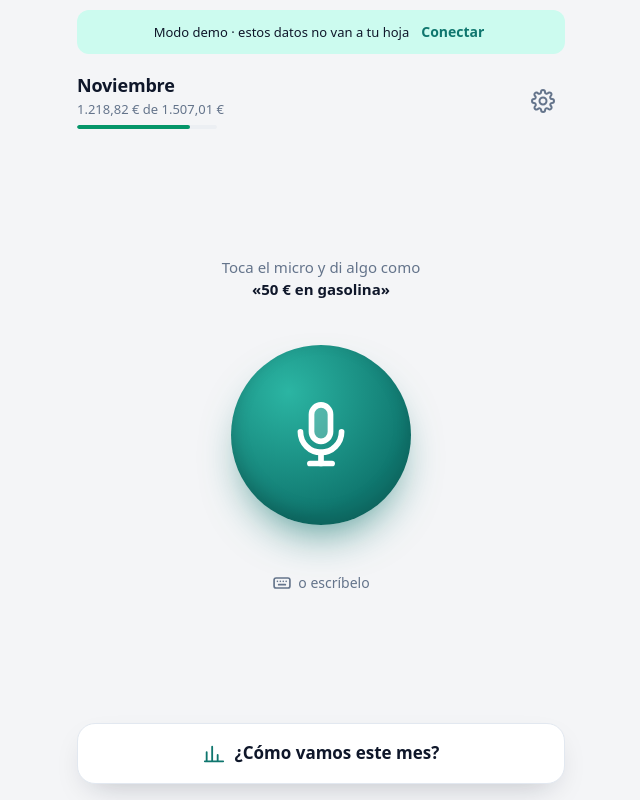
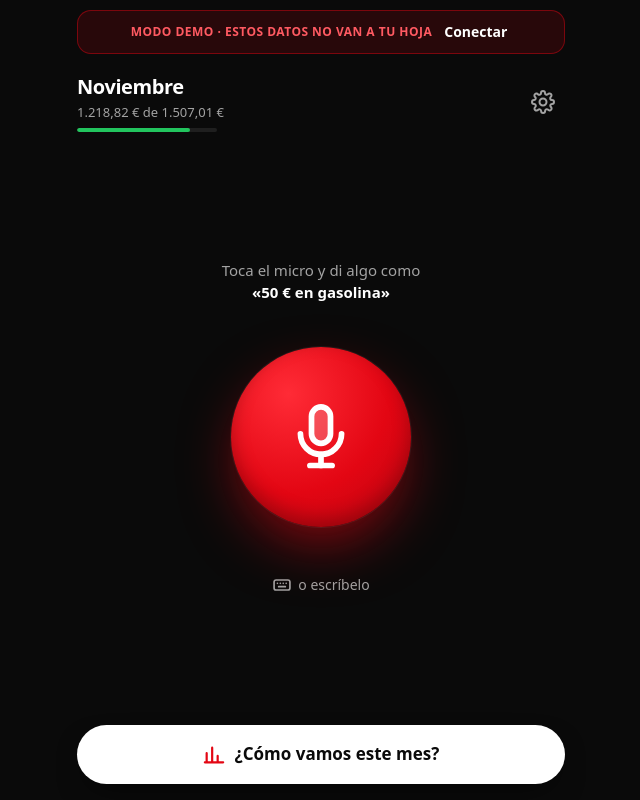
Before and after one commit to albertogarciaatienza1886/cuentas, a plain HTML site: page index.html in a window 1280 px wide. Shown: the whole page, without its empty margins (319-959 px from the left). Drawn offline with Linux system fonts and the light colour scheme.

Commit message:
Colores de la marca: negro, rojo y blanco
Co-Authored-By: Claude Opus 5.5 <noreply@anthropic.com>

```diff
--- a/index.html
+++ b/index.html
@@ -3,13 +3,12 @@
 <head>
   <meta charset="utf-8">
   <meta name="viewport" content="width=device-width, initial-scale=1, viewport-fit=cover">
-  <meta name="theme-color" content="#f4f5f7" media="(prefers-color-scheme: light)">
-  <meta name="theme-color" content="#0b1220" media="(prefers-color-scheme: dark)">
+  <meta name="theme-color" content="#0a0a0a">
   <meta name="description" content="Apunta gastos con la voz y mira cómo vas con tus presupuestos.">
   <meta name="mobile-web-app-capable" content="yes">
   <meta name="apple-mobile-web-app-capable" content="yes">
   <meta name="apple-mobile-web-app-title" content="Cuentas">
-  <meta name="apple-mobile-web-app-status-bar-style" content="default">
+  <meta name="apple-mobile-web-app-status-bar-style" content="black">
   <link rel="manifest" href="manifest.webmanifest">
   <link rel="icon" type="image/png" sizes="192x192" href="icons/icon-192.png">
   <link rel="apple-touch-icon" href="icons/apple-touch-icon.png">
--- a/styles.css
+++ b/styles.css
@@ -1,42 +1,25 @@
+/* Colores de la marca: negro, rojo y blanco (siempre en oscuro, como la web). */
 :root {
-  --fondo: #f4f5f7;
-  --superficie: #ffffff;
-  --superficie-2: #eceff3;
-  --texto: #0f172a;
-  --suave: #64748b;
-  --borde: #e2e8f0;
-  --acento: #0f766e;
-  --acento-claro: #2bb5a3;
-  --acento-suave: #ccfbef;
-  --grabando: #e11d48;
-  --grabando-claro: #fb7185;
-  --ok: #059669;
-  --aviso: #d97706;
-  --peligro: #dc2626;
-  --gris: #94a3b8;
-  --sombra: 0 12px 32px -14px rgba(15, 23, 42, .28);
+  --fondo: #0a0a0a;
+  --superficie: #141414;
+  --superficie-2: #1f1f1f;
+  --texto: #ffffff;
+  --suave: #a3a3a3;
+  --borde: #262626;
+  --acento: #e30613;
+  --acento-claro: #ff2b36;
+  --acento-oscuro: #b8040f;
+  --acento-texto: #ff5a62;
+  --acento-suave: rgba(227, 6, 19, .14);
+  --brillo: 0 10px 28px -6px rgba(227, 6, 19, .6);
+  --ok: #22c55e;
+  --aviso: #f59e0b;
+  --peligro: #ff4d4f;
+  --gris: #525252;
+  --sombra: 0 12px 32px -14px rgba(0, 0, 0, .85);
   --radio: 20px;
-  color-scheme: light;
-}
-
-@media (prefers-color-scheme: dark) {
-  :root {
-    --fondo: #0b1220;
-    --superficie: #121b2d;
-    --superficie-2: #1c2639;
-    --texto: #e5e9f0;
-    --suave: #94a3b8;
-    --borde: #243049;
-    --acento: #14b8a6;
-    --acento-claro: #5eead4;
-    --acento-suave: #123a3a;
-    --ok: #34d399;
-    --aviso: #fbbf24;
-    --peligro: #f87171;
-    --gris: #64748b;
-    --sombra: 0 12px 32px -14px rgba(0, 0, 0, .7);
-    color-scheme: dark;
-  }
+  --titulos: 800;
+  color-scheme: dark;
 }
 
 * { box-sizing: border-box; }
@@ -67,9 +50,11 @@ svg { fill: none; stroke: currentColor; stroke-width: 2; stroke-linecap: round;
 /* ── Banner demo ── */
 .banner {
   display: flex; align-items: center; justify-content: center; gap: 8px; flex-wrap: wrap;
-  margin: 10px 0 0; padding: 8px 12px; border-radius: 12px;
-  background: var(--acento-suave); color: var(--texto); font-size: 13px; text-align: center;
+  margin: 10px 0 0; padding: 7px 12px; border-radius: 14px;
+  background: var(--acento-suave); border: 1px solid rgba(227, 6, 19, .45);
+  color: var(--acento-texto); font-size: 12px; font-weight: 600; letter-spacing: .04em; text-transform: uppercase; text-align: center;
 }
+.banner .enlace { color: var(--texto); text-transform: none; letter-spacing: 0; }
 
 /* ── Cabecera ── */
 .cabecera { display: flex; align-items: center; gap: 10px; padding: 14px 0 6px; }
@@ -77,7 +62,7 @@ svg { fill: none; stroke: currentColor; stroke-width: 2; stroke-linecap: round;
   flex: 1; min-width: 0; display: grid; gap: 2px; text-align: left;
   background: none; border: 0; padding: 4px 0;
 }
-.cab-mes { font-weight: 700; font-size: 18px; letter-spacing: -.01em; text-transform: capitalize; }
+.cab-mes { font-weight: var(--titulos); font-size: 20px; letter-spacing: -.02em; text-transform: capitalize; }
 .cab-resumen { color: var(--suave); font-size: 13px; font-variant-numeric: tabular-nums; }
 .mini-barra { display: block; height: 4px; width: 140px; border-radius: 99px; background: var(--superficie-2); overflow: hidden; margin-top: 4px; }
 .mini-barra > span { display: block; height: 100%; width: 0; background: var(--ok); border-radius: inherit; transition: width .5s ease; }
@@ -106,23 +91,25 @@ svg { fill: none; stroke: currentColor; stroke-width: 2; stroke-linecap: round;
 .micro {
   position: relative; width: 180px; height: 180px; border-radius: 50%; border: 0;
   display: grid; place-items: center; color: #fff;
-  background: radial-gradient(circle at 32% 26%, var(--acento-claro), var(--acento) 70%);
-  box-shadow: 0 22px 44px -16px color-mix(in srgb, var(--acento) 75%, transparent), inset 0 -8px 18px rgba(0, 0, 0, .18);
-  transition: transform .15s ease, background .2s ease;
+  background: radial-gradient(circle at 32% 26%, var(--acento-claro), var(--acento) 55%, var(--acento-oscuro));
+  box-shadow: 0 0 0 1px rgba(255, 255, 255, .06), 0 24px 60px -12px rgba(227, 6, 19, .65), inset 0 -8px 18px rgba(0, 0, 0, .25);
+  transition: transform .15s ease;
   touch-action: manipulation;
 }
 .micro:active { transform: scale(.95); }
 .micro svg { position: relative; z-index: 1; width: 76px; height: 76px; stroke-width: 1.8; }
 .micro .ico-micro rect { fill: rgba(255, 255, 255, .22); }
 .micro .ico-stop { display: none; }
-.micro .ico-stop rect { fill: #fff; stroke: none; }
-.micro .onda { position: absolute; inset: 0; border-radius: 50%; opacity: 0; pointer-events: none; }
+.micro .ico-stop rect { fill: var(--acento); stroke: none; }
+/* z-index -1: las ondas laten por detrás del botón, sin teñirlo. */
+.micro .onda { position: absolute; inset: 0; z-index: -1; border-radius: 50%; opacity: 0; pointer-events: none; }
 .micro .giro { position: absolute; inset: -8px; border-radius: 50%; border: 3px solid transparent; border-top-color: var(--acento); opacity: 0; }
 
-.escuchando .micro { background: radial-gradient(circle at 32% 26%, var(--grabando-claro), var(--grabando) 70%); box-shadow: 0 22px 44px -16px color-mix(in srgb, var(--grabando) 75%, transparent); }
+/* Escuchando: el botón se vuelve blanco con un cuadrado rojo para parar, y late en rojo. */
+.escuchando .micro { background: #fff; box-shadow: 0 24px 60px -12px rgba(227, 6, 19, .7); }
 .escuchando .micro .ico-micro { display: none; }
 .escuchando .micro .ico-stop { display: block; width: 56px; height: 56px; }
-.escuchando .micro .onda { background: var(--grabando); animation: onda 1.8s ease-out infinite; }
+.escuchando .micro .onda { background: var(--acento); animation: onda 1.8s ease-out infinite; }
 .escuchando .micro .onda.o2 { animation-delay: .9s; }
 .enviando .micro { filter: saturate(.6); }
 .enviando .micro .giro { opacity: 1; animation: girar .9s linear infinite; }
@@ -147,7 +134,7 @@ svg { fill: none; stroke: currentColor; stroke-width: 2; stroke-linecap: round;
 .t-cab.pendiente { color: var(--aviso); }
 .t-cab.error { color: var(--peligro); }
 .t-cab .t-fecha { color: var(--suave); font-weight: 500; }
-.t-importe { font-size: 40px; font-weight: 750; letter-spacing: -.02em; line-height: 1.15; margin-top: 4px; font-variant-numeric: tabular-nums; }
+.t-importe { font-size: 40px; font-weight: var(--titulos); letter-spacing: -.03em; line-height: 1.15; margin-top: 4px; font-variant-numeric: tabular-nums; }
 .t-importe.ingreso { color: var(--ok); }
 .t-concepto { font-size: 17px; margin-top: 2px; overflow-wrap: anywhere; }
 .t-meta { margin-top: 10px; }
@@ -167,8 +154,9 @@ svg { fill: none; stroke: currentColor; stroke-width: 2; stroke-linecap: round;
 /* ── Botones ── */
 .btn-primario {
   padding: 13px 18px; border: 0; border-radius: 14px; background: var(--acento); color: #fff;
-  font-weight: 650; font-size: 16px;
+  font-weight: var(--titulos); font-size: 16px; box-shadow: var(--brillo);
 }
+.btn-primario:active { background: var(--acento-oscuro); }
 .btn-sec {
   flex: 1; display: inline-flex; align-items: center; justify-content: center; gap: 6px;
   padding: 12px 10px; border: 1px solid var(--borde); border-radius: 14px; background: transparent;
@@ -177,7 +165,7 @@ svg { fill: none; stroke: currentColor; stroke-width: 2; stroke-linecap: round;
 .btn-sec svg { width: 18px; height: 18px; }
 .btn-sec:active, .chip:active { background: var(--superficie-2); }
 .btn-sec.peligro { color: var(--peligro); }
-.enlace { background: none; border: 0; padding: 4px; color: var(--acento); font-weight: 600; font-size: 14px; }
+.enlace { background: none; border: 0; padding: 4px; color: var(--acento-texto); font-weight: 600; font-size: 14px; }
 .escribir { display: inline-flex; align-items: center; gap: 6px; color: var(--suave); font-weight: 500; }
 .escribir svg { width: 20px; height: 20px; }
 
@@ -190,13 +178,14 @@ svg { fill: none; stroke: currentColor; stroke-width: 2; stroke-linecap: round;
 
 /* ── Pie ── */
 .pie { padding: 0 0 16px; }
+/* Botón blanco, como «Contactar» en la web. */
 .btn-presupuestos {
   width: 100%; display: flex; align-items: center; justify-content: center; gap: 10px;
-  padding: 17px; border-radius: 18px; border: 1px solid var(--borde);
-  background: var(--superficie); box-shadow: var(--sombra); font-size: 17px; font-weight: 650;
+  padding: 17px; border-radius: 99px; border: 0;
+  background: #fff; color: #0a0a0a; box-shadow: var(--sombra); font-size: 17px; font-weight: var(--titulos);
 }
-.btn-presupuestos svg { width: 22px; height: 22px; color: var(--acento); }
-.btn-presupuestos:active { transform: scale(.99); }
+.btn-presupuestos svg { width: 22px; height: 22px; color: var(--acento); stroke-width: 2.4; }
+.btn-presupuestos:active { transform: scale(.99); background: #e5e5e5; }
 
 /* ── Paneles ── */
 .panel {
@@ -209,7 +198,7 @@ svg { fill: none; stroke: currentColor; stroke-width: 2; stroke-linecap: round;
   display: flex; align-items: center; gap: 4px; padding: 10px 8px 6px 16px;
   max-width: 520px; width: 100%; margin: 0 auto;
 }
-.panel-cab h2 { flex: 1; margin: 0; font-size: 22px; letter-spacing: -.01em; }
+.panel-cab h2 { flex: 1; margin: 0; font-size: 22px; font-weight: var(--titulos); letter-spacing: -.02em; }
 .panel-cuerpo {
   flex: 1; overflow-y: auto; -webkit-overflow-scrolling: touch;
   padding: 6px 16px calc(24px + env(safe-area-inset-bottom));
@@ -221,7 +210,7 @@ svg { fill: none; stroke: currentColor; stroke-width: 2; stroke-linecap: round;
   padding: 18px 16px; box-shadow: var(--sombra);
 }
 .total-cifra { display: flex; align-items: baseline; gap: 8px; flex-wrap: wrap; }
-.total-cifra b { font-size: 34px; font-weight: 750; letter-spacing: -.02em; font-variant-numeric: tabular-nums; }
+.total-cifra b { font-size: 34px; font-weight: var(--titulos); letter-spacing: -.03em; font-variant-numeric: tabular-nums; }
 .total-cifra span { color: var(--suave); }
 .total-linea { margin-top: 10px; font-size: 14px; color: var(--suave); }
 .total-linea b { color: var(--texto); font-weight: 600; }
@@ -236,7 +225,8 @@ svg { fill: none; stroke: currentColor; stroke-width: 2; stroke-linecap: round;
 .pasado .barra > i, .barra.pasado > i { background: var(--peligro); }
 .sin .barra > i { background: var(--gris); }
 
-.seccion { margin: 26px 2px 4px; font-size: 13px; font-weight: 700; color: var(--suave); text-transform: uppercase; letter-spacing: .06em; }
+.seccion { margin: 26px 2px 4px; font-size: 12px; font-weight: 700; color: var(--acento-texto); text-transform: uppercase; letter-spacing: .08em; }
+.seccion-pista { color: var(--suave); }
 .leyenda { font-size: 12px; color: var(--suave); margin: 6px 2px 0; display: flex; align-items: center; gap: 6px; }
 .leyenda i { display: inline-block; width: 2px; height: 12px; background: var(--texto); opacity: .35; }
 
```
Also changed, not shown: icons/apple-touch-icon.png, icons/icon-192.png, icons/icon-512.png, icons/icon-maskable-512.png, manifest.webmanifest.
